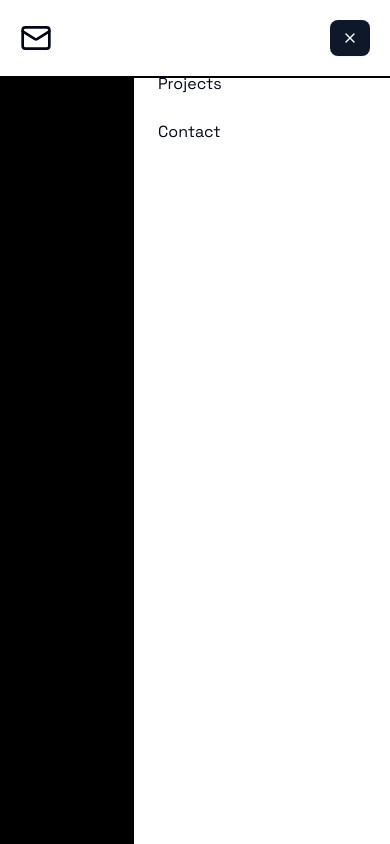
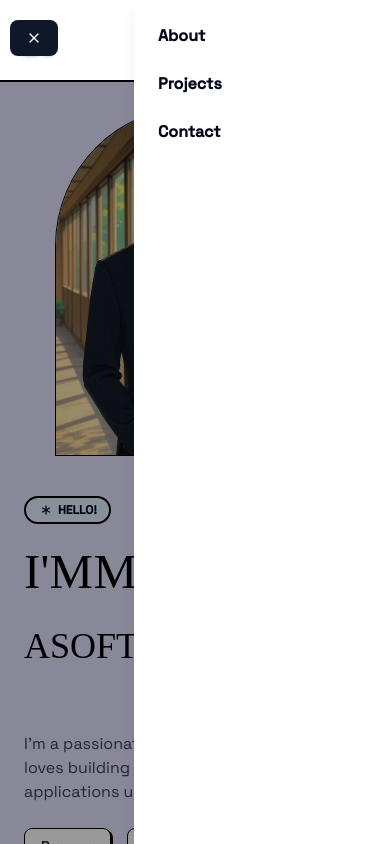
Before and after one commit to Mounieshh/portfolio_mouniesh_v2, a Next.js app: page / in a window 390 px wide. Both pictures are taken after a click on the button 350 px from the left and 38 px from the top of the page. Shown: the top 844 px of the page. Built offline with nearby package versions, Linux system fonts and the light colour scheme; a web font is replaced by a local one.

Commit message:
animate and bug-fixes

```diff
--- a/package.json
+++ b/package.json
@@ -15,6 +15,7 @@
     "boxicons": "^2.1.4",
     "class-variance-authority": "^0.7.1",
     "clsx": "^2.1.1",
+    "framer-motion": "^12.23.12",
     "gsap": "^3.13.0",
     "lottie-react": "^2.4.1",
     "lucide-react": "^0.536.0",
--- a/src/sections/about.tsx
+++ b/src/sections/about.tsx
@@ -1,9 +1,13 @@
+"use client"
+
 import { CircleButton } from '@/components/circle-button';
 import React from 'react';
 import Image from 'next/image';
 import { Timeline } from '@/components/timeline';
 import { ButtonC } from '@/components/button-icon';
 import { FaLinkedin, FaGithub } from "react-icons/fa";
+
+import {motion} from 'framer-motion'
 
 const experienceItems = [
   {
@@ -31,7 +35,15 @@ const experienceItems = [
 
 export default function AboutSection() {
   return (
-    <div id='about' className="flex flex-col min-h-[600px] md:min-h-[1000px] bg-[#E3E3FF] border-b-2 border-black">
+    <motion.div
+
+    id='about'
+    className="flex flex-col min-h-[600px] md:min-h-[1000px] bg-[#E3E3FF] border-b-2 border-black"
+    initial={{ opacity: 0, y: 50 }}
+    whileInView={{ opacity: 1, y: 0 }}
+    viewport={{ once: true, amount: 0.2 }} // triggers when 20% of the section is visible
+    transition={{ duration: 0.6, ease: "easeOut" }}
+    >
       <div className="p-4 md:p-6 lg:p-12 grid grid-cols-1 md:grid-cols-2 gap-4 md:gap-10 items-center">
 
         {/* Left Column - Image */}
@@ -78,6 +90,6 @@ export default function AboutSection() {
           <Timeline items={experienceItems} />
         </div>
       </div>
-    </div>
+    </motion.div>
   );
 }
--- a/src/sections/dummy.tsx
+++ b/src/sections/dummy.tsx
@@ -1,8 +1,19 @@
+"use client"
+
 import React from 'react';
+
+import { motion } from 'framer-motion'
 
 export default function DummySection() {
   return (
-    <div id='contact' className="min-h-[80px] md:min-h-[100px] lg:min-h-[120px] bg-[#E3E3FF]">
-    </div>
+    <motion.div
+    id='contact'
+    className="min-h-[80px] md:min-h-[100px] lg:min-h-[120px] bg-[#E3E3FF]"
+    initial={{ opacity: 0, y: 50 }}
+    whileInView={{ opacity: 1, y: 0 }}
+    viewport={{ once: true, amount: 0.2 }} // triggers when 20% of the section is visible
+    transition={{ duration: 0.6, ease: "easeOut" }}
+    >
+    </motion.div>
   );
 }
--- a/src/sections/footer.tsx
+++ b/src/sections/footer.tsx
@@ -16,14 +16,14 @@ export default function FooterSection() {
       </div>
       <div className='flex flex-col space-y-5 items-start md:items-end'>
         <div className='flex gap-4 font-semibold'>
-            <Link href="#">About</Link>
-            <Link href="#">Projects</Link>
-            <Link href="#">Contact</Link>
+            <Link href="#about">About</Link>
+            <Link href="#projects">Projects</Link>
+            <Link href="#contact">Contact</Link>
         </div>
         <div className='flex gap-4'>
-            <ButtonC icon={<FaLinkedin />} variant="outline" size='sm' />
-            <ButtonC icon={<FaGithub />} variant="outline" size='sm'/>
-            <ButtonC icon={<FaTwitter />} variant="outline" size='sm'/>
+            <ButtonC icon={<FaLinkedin />} variant="outline" size='sm' href="https://www.linkedin.com/in/mouniesh-vijayakumar-2447a2256/" />
+            <ButtonC icon={<FaGithub />} variant="outline" size='sm' href="https://github.com/Mounieshh"/>
+            <ButtonC icon={<FaTwitter />} variant="outline" size='sm'href="https://x.com/Mounieshv"/>
         </div>
       </div>
     </div>
--- a/src/sections/navbar.tsx
+++ b/src/sections/navbar.tsx
@@ -2,61 +2,162 @@
 
 import { ButtonC } from '@/components/button-icon'
 import Link from 'next/link'
+import Image from 'next/image'
 import React, { useState } from 'react'
-import { ArrowUp, MailIcon, Menu as MenuIcon, X as CloseIcon } from 'lucide-react'
+import { MailIcon, Menu as MenuIcon, X as CloseIcon } from 'lucide-react'
 import { Button } from '@/components/ui/button'
+import { SiHackerrank, SiLeetcode } from 'react-icons/si'
+import { motion, AnimatePresence } from 'framer-motion'
 
 export default function Navbar() {
   const [menuOpen, setMenuOpen] = useState(false)
 
+  // Animation variants for sidebar links with stagger
+  const linkVariants = {
+    hidden: { opacity: 0, x: 20 },
+    visible: (i: number) => ({
+      opacity: 1,
+      x: 0,
+      transition: {
+        delay: i * 0.1,
+        duration: 0.3,
+      },
+    }),
+  }
+
+  // Variants for toggle button icon container
+  // We'll animate rotation and horizontal position (x) to move it left on open
+  const buttonWrapperVariants = {
+    closed: { rotate: 0, x: 0, y: 0, transition: { duration: 0.5 } },
+    open: { rotate: 360, x: -window.innerWidth * 0.8, y: 0, transition: { duration: 0.5 } },
+  }
+
+  // Since window.innerWidth can't be used safely during SSR,
+  // we'll use a state to track window width and update on resize
+  const [windowWidth, setWindowWidth] = React.useState(0)
+  React.useEffect(() => {
+    function handleResize() {
+      setWindowWidth(window.innerWidth)
+    }
+    handleResize()
+    window.addEventListener('resize', handleResize)
+    return () => window.removeEventListener('resize', handleResize)
+  }, [])
+
   return (
     <>
       <nav className="flex justify-between items-center border-b-2 border-black p-5 sticky top-0 bg-white z-50">
-        {/* Logo (always visible) */}
+        {/* Logo */}
         <Link href="/">
-          <MailIcon className="w-8 h-8" />
+          <Image
+            src="/logo.svg"
+            alt="Logo Image"
+            height={34}
+            width={34}
+            className="object-cover"
+          />
         </Link>
 
-        {/* Mobile Hamburger (hidden on md+) */}
-        <Button className="md:hidden" onClick={() => setMenuOpen(!menuOpen)}>
-          {menuOpen ? <CloseIcon className="w-7 h-7" /> : <MenuIcon className="w-7 h-7" />}
+        {/* Toggle button wrapper - fixed position */}
+        <motion.div
+          className="md:hidden fixed top-5 right-5 z-60"
+          variants={{
+            closed: { rotate: 0, x: 0, y: 0, transition: { duration: 0.5 } },
+            open: { rotate: 360, x: -windowWidth * 0.8, y: 0, transition: { duration: 0.5 } },
+          }}
+          initial="closed"
+          animate={menuOpen ? "open" : "closed"}
+          style={{ originX: 0.5, originY: 0.5 }}
+        >
+          <Button
+            aria-label={menuOpen ? 'Close menu' : 'Open menu'}
+            onClick={() => setMenuOpen(!menuOpen)}
+            className="relative"
+          >
+            <AnimatePresence mode="wait" initial={false}>
+              {menuOpen ? (
+                <motion.div
+                  key="close"
+                  initial={{ opacity: 0, rotate: -180 }}
+                  animate={{ opacity: 1, rotate: 0 }}
+                  exit={{ opacity: 0, rotate: 180 }}
+                  transition={{ duration: 0.4 }}
+                  className="flex"
+                >
+                  <CloseIcon className="w-7 h-7" />
+                </motion.div>
+              ) : (
+                <motion.div
+                  key="menu"
+                  initial={{ opacity: 0, rotate: 180 }}
+                  animate={{ opacity: 1, rotate: 0 }}
+                  exit={{ opacity: 0, rotate: -180 }}
+                  transition={{ duration: 0.4 }}
+                >
+                  <MenuIcon className="w-7 h-7" />
+                </motion.div>
+              )}
+            </AnimatePresence>
           </Button>
+        </motion.div>
 
-        {/* Desktop Nav Links (hidden on mobile) */}
+        {/* Desktop Nav Links */}
         <div className="hidden md:flex md:gap-5 md:text-md font-semibold">
           <a href="#about">About</a>
           <a href="#projects">Projects</a>
           <a href="#contact">Contact</a>
         </div>
 
-        {/* Desktop Buttons (hidden on mobile) */}
+        {/* Desktop Buttons */}
         <div className="hidden md:flex md:gap-2">
-          <ButtonC icon={<ArrowUp />} variant="outline" size="sm" />
-          <ButtonC icon={<ArrowUp />} variant="outline" size="sm" />
-          <ButtonC icon={<ArrowUp />} variant="outline" size="sm" />
+          <ButtonC icon={<SiLeetcode />} variant="outline" size="sm" href="https://leetcode.com/u/Mounieshh/" />
+          <ButtonC icon={<SiHackerrank />} variant="outline" size="sm" href="https://www.hackerrank.com/profile/iammounieshv" />
         </div>
       </nav>
 
       {/* Mobile Sidebar Menu */}
-      <div
-        className={`fixed top-0 right-0 h-full w-64 bg-white shadow-lg z-40 transform transition-transform ${
-          menuOpen ? 'translate-x-0' : 'translate-x-full'
-        } md:hidden`}
+      <AnimatePresence>
+        {menuOpen && (
+          <>
+            {/* Sidebar */}
+            <motion.div
+              initial={{ x: '100%' }}
+              animate={{ x: 0 }}
+              exit={{ x: '100%' }}
+              transition={{ duration: 0.3, ease: 'easeInOut' }}
+              className="fixed top-0 right-0 h-full w-64 bg-white shadow-lg z-50 md:hidden"
             >
               <nav className="flex flex-col p-6 gap-6">
-          <a href="#about" onClick={() => setMenuOpen(false)}>About</a>
-          <a href="#projects" onClick={() => setMenuOpen(false)}>Projects</a>
-          <a href="#contact" onClick={() => setMenuOpen(false)}>Contact</a>
+                {['About', 'Projects', 'Contact'].map((item, index) => (
+                  <motion.a
+                    key={item}
+                    href={`#${item.toLowerCase()}`}
+                    custom={index}
+                    initial="hidden"
+                    animate="visible"
+                    exit="hidden"
+                    variants={linkVariants}
+                    onClick={() => setMenuOpen(false)}
+                    className="text-md font-semibold"
+                  >
+                    {item}
+                  </motion.a>
+                ))}
               </nav>
-      </div>
+            </motion.div>
 
-      {/* Optional overlay */}
-      {menuOpen && (
-        <div
-          className="fixed inset-0 bg-black bg-opacity-40 z-30 md:hidden"
+            {/* Overlay */}
+            <motion.div
+              initial={{ opacity: 0 }}
+              animate={{ opacity: 0.4 }}
+              exit={{ opacity: 0 }}
+              transition={{ duration: 0.2 }}
+              className="fixed inset-0 bg-black bg-opacity-40 z-40 md:hidden"
               onClick={() => setMenuOpen(false)}
             />
+          </>
         )}
+      </AnimatePresence>
     </>
   )
 }
--- a/src/sections/project.tsx
+++ b/src/sections/project.tsx
@@ -1,8 +1,12 @@
+"use client"
+
 import { ButtonC } from '@/components/button-icon';
 import { CircleButton } from '@/components/circle-button';
 import { ProjectCard } from '@/components/project-card';
 import React from 'react';
 import { AiOutlineArrowDown } from 'react-icons/ai';
+
+import {motion} from 'framer-motion'
 
 const projects = [
   {
@@ -37,7 +41,14 @@ const projects = [
 
 export default function ProjectSection() {
   return (
-    <div id='projects' className="flex flex-col items-center space-y-3 min-h-[640px] md:min-h-[690px]">
+    <motion.div
+    id='projects'
+    className="flex flex-col items-center space-y-3 min-h-[640px] md:min-h-[690px]"
+    initial={{ opacity: 0, y: 50 }}
+    whileInView={{ opacity: 1, y: 0 }}
+    viewport={{ once: true, amount: 0.2 }} // triggers when 20% of the section is visible
+    transition={{ duration: 0.6, ease: "easeOut" }}
+    >
       <div className="p-4 md:p-6 lg:p-12 w-full max-w-7xl">
         <div className="flex justify-center">
           <CircleButton label="My Projects" />
@@ -57,6 +68,6 @@ export default function ProjectSection() {
                   <div className='mt-20'>
                     <AiOutlineArrowDown className='w-10 h-10'/>
                   </div>
-    </div>
+    </motion.div>
   );
 }
--- a/src/sections/skills.tsx
+++ b/src/sections/skills.tsx
@@ -1,3 +1,5 @@
+"use client"
+
 import { CircleButton } from '@/components/circle-button';
 import { SkillCard } from '@/components/skill-card';
 import React from 'react';
```
Also changed, not shown: src/components/project-card.tsx (+53 -13 lines), src/sections/hero.tsx (+13 -4 lines), public/logo.svg (added), 1 other file (tests, documents, lock files or other folders). Lines whose indentation alone changed are shown as unchanged.
